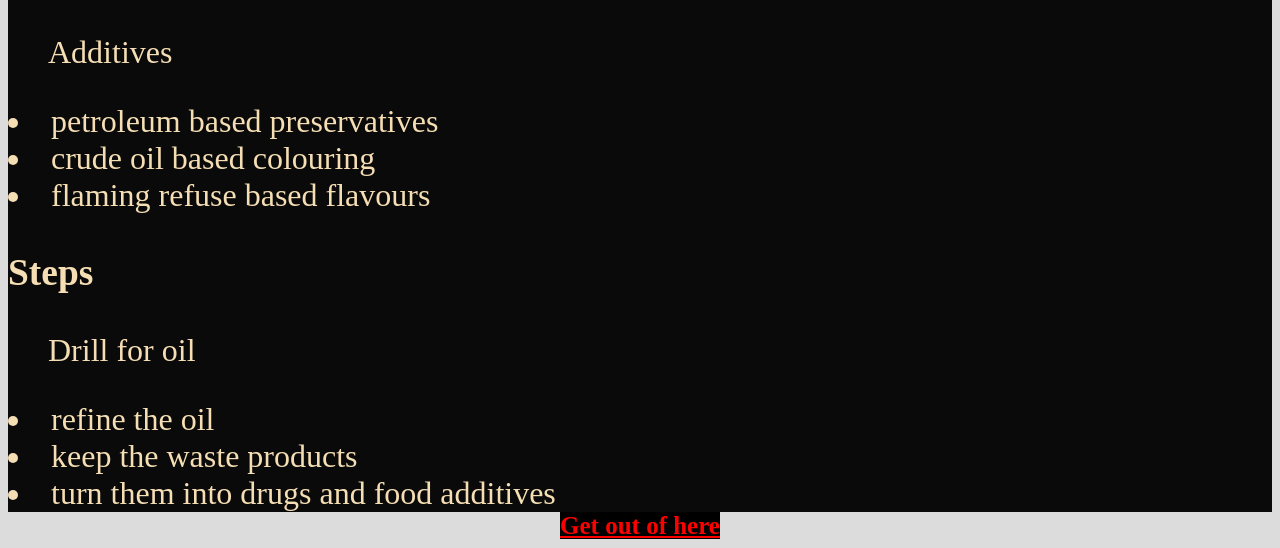
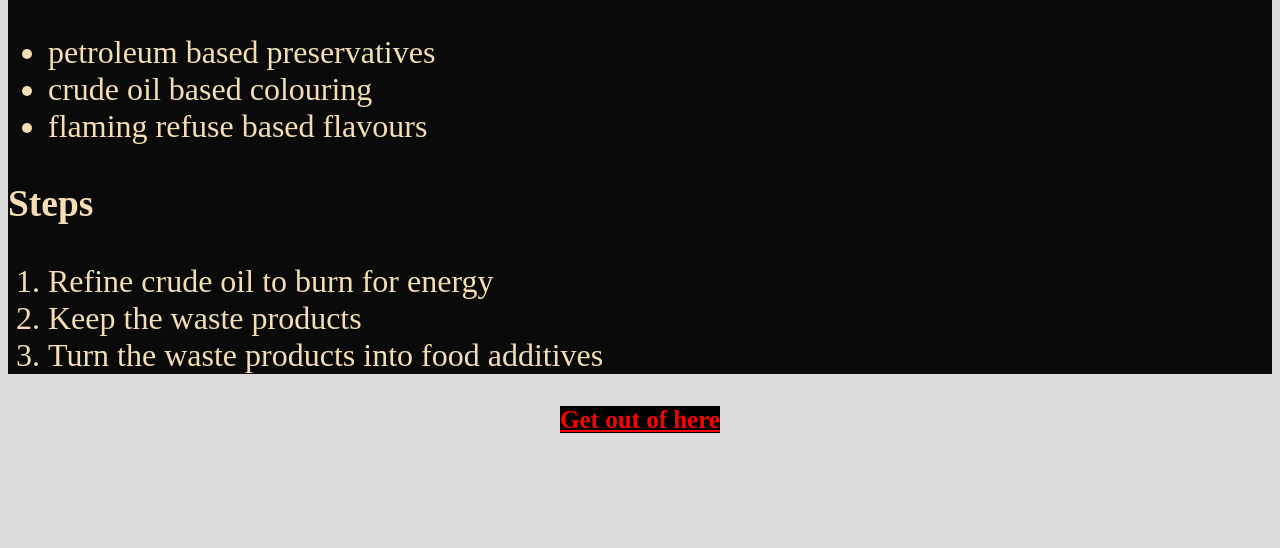
Before and after one commit to EssentialEnglish/odin-recipes, a plain HTML site: page recipes/dish3.html in a window 1280 px wide. Shown: the part 697-1245 px from the top of the page. After the commit the page ends 1139 px from the top, so only its background shows below. Drawn offline with Linux system fonts and the light colour scheme.

Commit message:
standardised

```diff
--- a/recipes/dish3.html
+++ b/recipes/dish3.html
@@ -35,15 +35,18 @@
     <div><h2>Description</h2>
     <p>This is a very bad recipe. <strong> BAD FOR HEALTH!</strong></p>
     <h3>Ingredients</h3>
-        <ul>Additives</ul>
+    <ul>
     <li>petroleum based preservatives</li>
     <li>crude oil based colouring</li>
     <li>flaming refuse based flavours</li>
+</ul>
     <h3>Steps</h3>
-        <ol>Drill for oil</ol>
-        <li>refine the oil</li>
-        <li>keep the waste products</li>
-        <li>turn them into drugs and food additives</li>
+    <ol>
+    <li>Refine crude oil to burn for energy</li>
+    <li>Keep the waste products</li>
+    <li>Turn the waste products into food additives</li>
+</ol>
 </div>
-        <a style="color: red; background-color: black;" href="../index.html">Get out of here</a></body>
+<a style="color: red; background-color: black;" href="../index.html">Get out of here</a>
+</body>
 </html>
```
Also changed, not shown: recipes/dish2.html (+4 -4 lines). Lines whose indentation alone changed are shown as unchanged.
